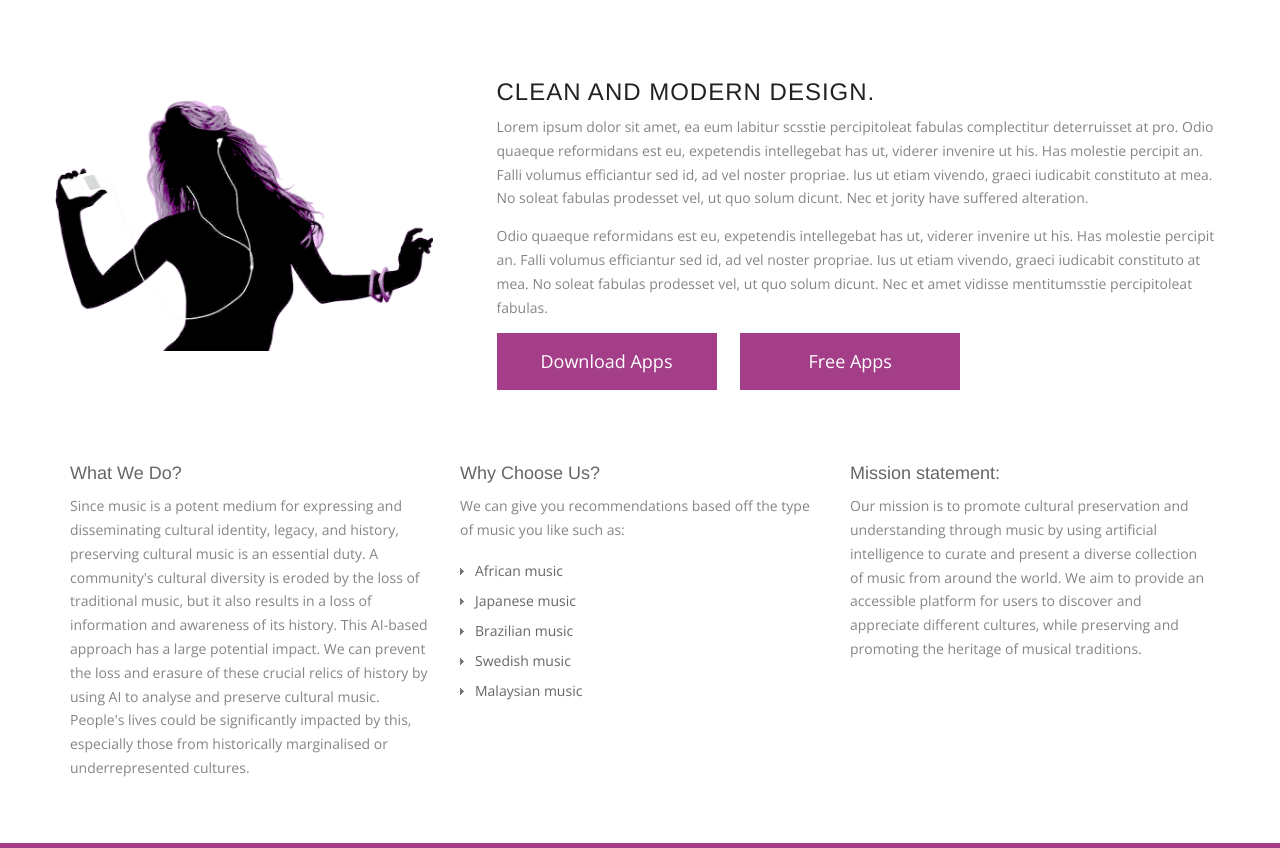
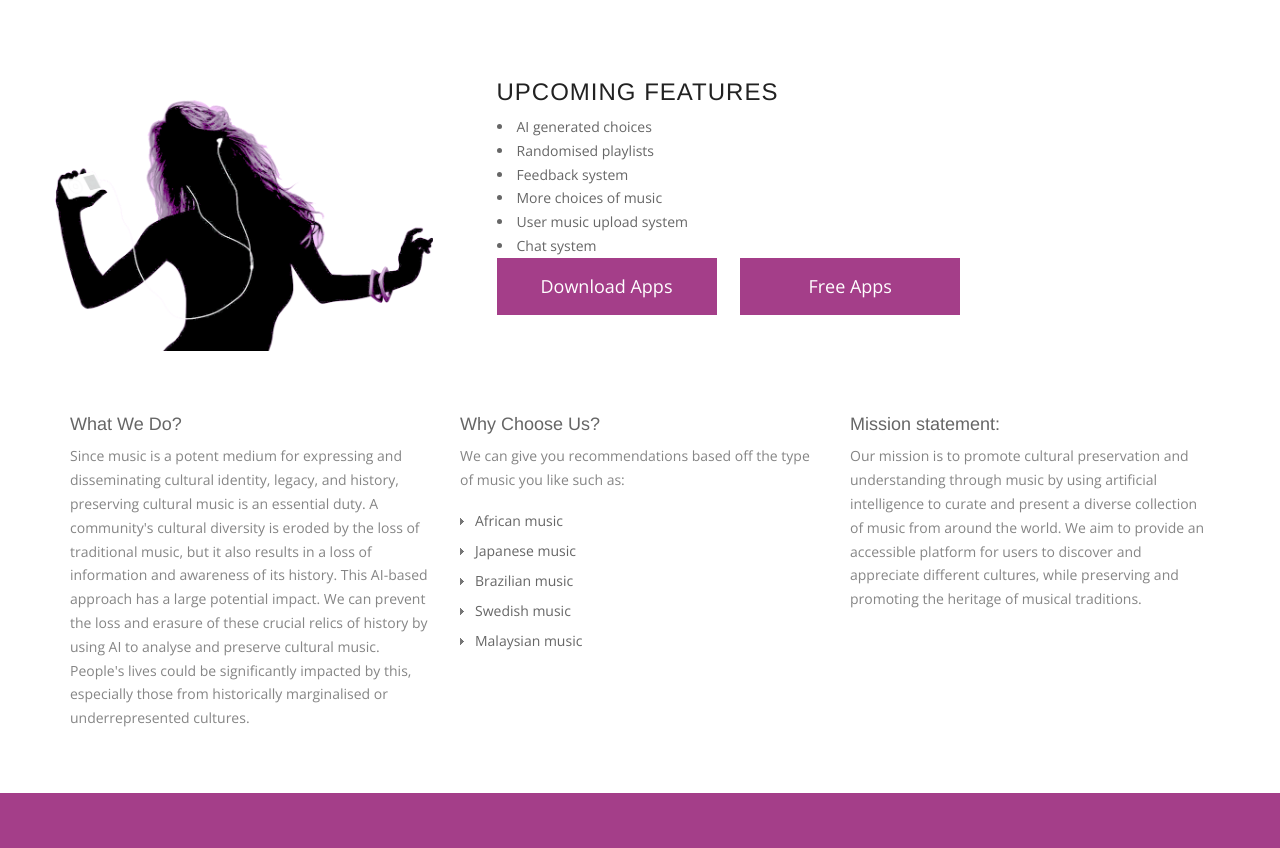
Before and after one commit to tobinsia123/harmony.github.io, a plain HTML site: page index.html in a window 1280 px wide. Shown: the part 976-1824 px from the top of the page. Drawn offline with nearby package versions, Linux system fonts and the light colour scheme.

Commit message:
Update index.html

```diff
--- a/index.html
+++ b/index.html
@@ -79,11 +79,13 @@
     </div>
     <div class="row feature design">
       <div class="area1 columns right">
-        <h3>Clean and Modern Design.</h3>
-        <p>Lorem ipsum dolor sit amet, ea eum labitur scsstie percipitoleat fabulas complectitur deterruisset at pro. Odio quaeque reformidans est eu, expetendis intellegebat has ut, viderer invenire ut his. Has molestie percipit an. Falli volumus efficiantur sed id, ad vel noster propriae. Ius ut etiam vivendo, graeci iudicabit constituto at mea. No soleat fabulas prodesset vel, ut quo solum dicunt.
-          Nec et jority have suffered alteration. </p>
-        <p>Odio quaeque reformidans est eu, expetendis intellegebat has ut, viderer invenire ut his. Has molestie percipit an. Falli volumus efficiantur sed id, ad vel noster propriae. Ius ut etiam vivendo, graeci iudicabit constituto at mea. No soleat fabulas prodesset vel, ut quo solum dicunt.
-          Nec et amet vidisse mentitumsstie percipitoleat fabulas. </p>
+        <h3>Upcoming features</h3>
+	      <li>AI generated choices</li>
+	      <li>Randomised playlists</li>
+	      <li>Feedback system</li>
+	      <li>More choices of music</li>
+	      <li>User music upload system</li>
+	      <li>Chat system</li>
           <a href="#" class="btn">Download Apps</a>
           <a href="#" class="btn">Free Apps</a>
       </div>
```
